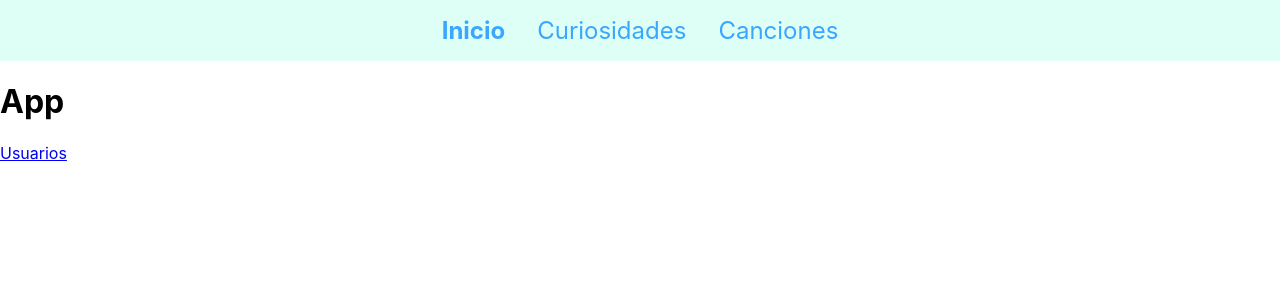
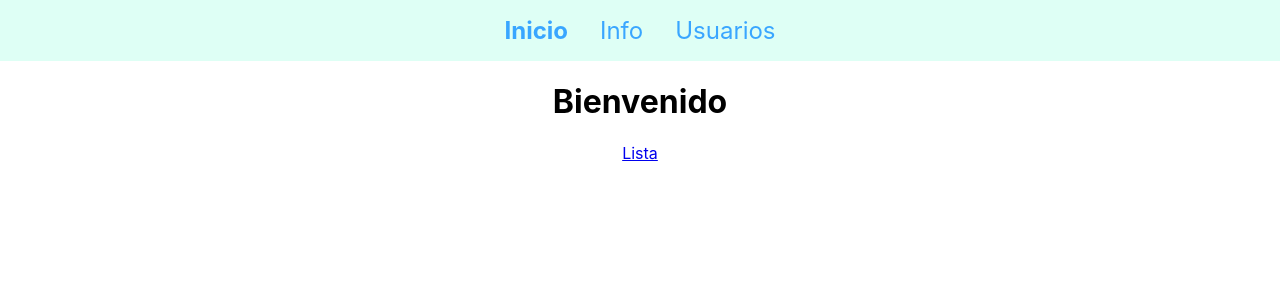
Before and after one commit to Zekret/react-route, a React (Create React App) app: page / in a window 1280 px wide. Shown: the top 300 px of the page. Built offline with nearby package versions, Linux system fonts and the light colour scheme.

Commit message:
update: pages

```diff
--- a/src/components/NavBar.js
+++ b/src/components/NavBar.js
@@ -16,7 +16,7 @@ const NavBar = () => {
             <NavLink
                 className={({ isActive }) => (isActive ? "active" : "normal")}
                 to='/about'>
-                Curiosidades
+                Info
             </NavLink>
 
 
@@ -24,7 +24,7 @@ const NavBar = () => {
                 className={({ isActive }) => (isActive ? "active" : "normal")}
                 to='/users'
             >
-                Canciones
+                Usuarios
             </NavLink>
         </div>
     );
--- a/src/pages/AboutPage.js
+++ b/src/pages/AboutPage.js
@@ -3,7 +3,7 @@ import React from 'react';
 const Base = () => {
     return (
         <div>
-            Base
+            Este proyecto es utilizado para practicar react-route
         </div>
     );
 };
--- a/src/pages/HomePage.js
+++ b/src/pages/HomePage.js
@@ -1,12 +1,14 @@
 import React from 'react';
 import { Link } from 'react-router-dom';
+import '../style/HomePage.css'
 
 const Inicio = () => {
-    const id = 'yo'
+    //Se usa id para el uso de params.
+    const id = 'user'
     return (
-        <div>
-           <h1>App</h1>
-           <Link to={`/users/${id}`}>Usuarios</Link>
+        <div className='container-home'>
+           <h1>Bienvenido</h1>
+           <Link to={`/users/${id}`}>Lista</Link>
         </div>
     );
 };
--- a/src/pages/UserPage.js
+++ b/src/pages/UserPage.js
@@ -3,10 +3,12 @@ import { useParams } from 'react-router-dom';
 
 const UserPage = () => {
 
+    //Id proviene de el archivo HomePage.js
+
     const { id } = useParams()
     return (
         <div>
-            User <h1>{id}</h1>
+            <h1>{id}</h1>
         </div>
     );
 };
--- /dev/null
+++ b/src/style/HomePage.css
@@ -0,0 +1,6 @@
+.container-home {
+    display: flex;
+    flex-direction: column;
+    align-items: center;
+    width: 100%;
+}
```
